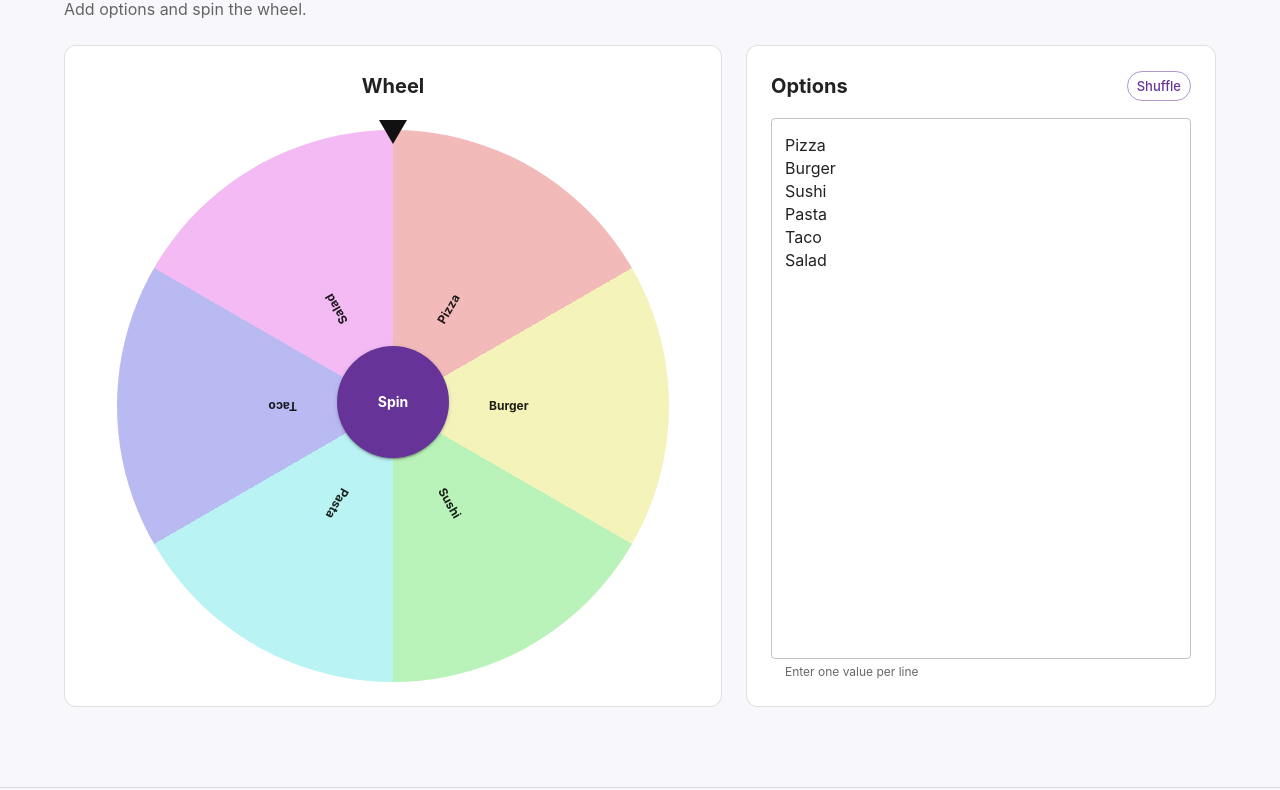
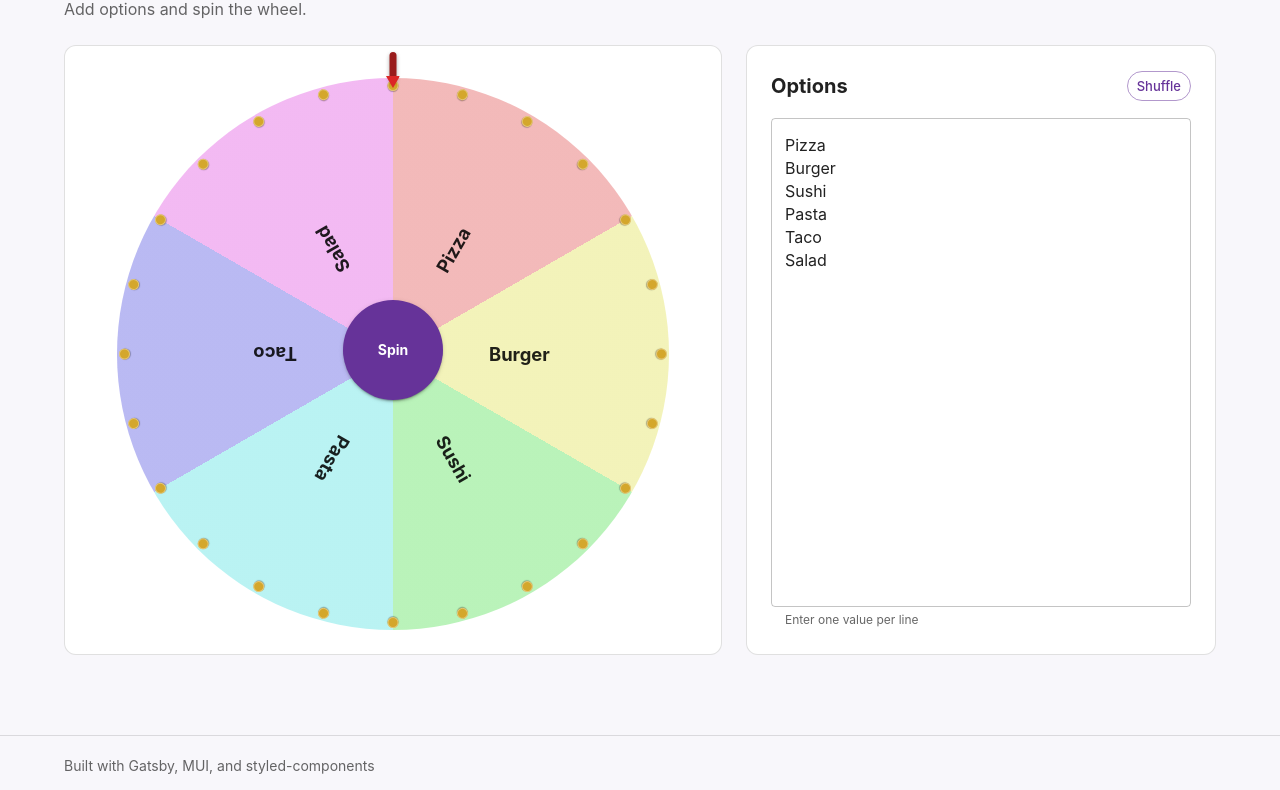
Before and after one commit to BryanWooCH/wheeler, a Gatsby site: page / in a window 1280 px wide. Shown: the part 153-943 px from the top of the page. Built offline with nearby package versions, Linux system fonts and the light colour scheme; Gatsby itself is replaced by a stand-in of ours.

Commit message:
Refine wheel visuals and increase label font size

```diff
--- a/src/components/Wheel-style.tsx
+++ b/src/components/Wheel-style.tsx
@@ -51,6 +51,65 @@ export const Pointer = styled(Box)`
   z-index: 2;
 `;
 
+export const topFlapperWrapSx = {
+  position: "absolute",
+  left: "50%",
+  top: -18,
+  transform: "translateX(-50%)",
+  width: 44,
+  height: 54,
+  pointerEvents: "none",
+  zIndex: 6,
+};
+
+export const topFlapperArmSx = (flapperAngle: number) => ({
+  position: "absolute",
+  left: "50%",
+  top: 0,
+  width: 7,
+  height: 30,
+  borderRadius: 999,
+  bgcolor: "#991b1b",
+  transformOrigin: "50% 4px",
+  transform: `translateX(-50%) rotate(${flapperAngle}deg)`,
+  boxShadow: "0 2px 4px rgba(0,0,0,0.32)",
+  transition: "transform 190ms cubic-bezier(0.16, 0.8, 0.22, 1)",
+});
+
+export const topFlapperTipSx = {
+  position: "absolute",
+  left: "50%",
+  top: 24,
+  transform: "translateX(-50%)",
+  width: 14,
+  height: 12,
+  background: "#dc2626",
+  clipPath: "polygon(50% 100%, 0 0, 100% 0)",
+  filter: "drop-shadow(0 2px 2px rgba(0,0,0,0.28))",
+};
+
+export const breakerPinOrbitSx = (angle: number) => ({
+  position: "absolute",
+  inset: 0,
+  transform: `rotate(${angle}deg)`,
+  transformOrigin: "center",
+  pointerEvents: "none",
+  zIndex: 3,
+});
+
+export const breakerPinSx = {
+  position: "absolute",
+  left: "50%",
+  top: 2,
+  transform: "translateX(-50%)",
+  width: 11,
+  height: 11,
+  borderRadius: "50%",
+  bgcolor: "#d4a72c",
+  boxShadow:
+    "0 0 0 1px rgba(255,255,255,0.35) inset, 0 1px 1px rgba(0,0,0,0.28)",
+};
+
 export const wheelPaperSx = {
   p: 3,
   border: "1px solid",
@@ -102,6 +161,7 @@ export const wheelLabelTextSx = {
   position: "absolute",
   left: 0,
   top: -96,
+  fontSize: { xs: "1.03rem", sm: "1.15rem" },
   lineHeight: 1.2,
   display: "inline-block",
   transform: "translate(0, -50%) rotate(-90deg)",
@@ -114,8 +174,8 @@ export const centerSpinButtonSx = {
   left: "50%",
   top: "50%",
   transform: "translate(-50%, -50%)",
-  minWidth: 112,
-  height: 112,
+  minWidth: 100,
+  height: 100,
   borderRadius: "50%",
   textTransform: "none",
   zIndex: 4,
@@ -140,7 +200,7 @@ export const celebrationEffectsLayerSx = {
   zIndex: 1,
   "@keyframes confettiFall": {
     "0%": { transform: "translate3d(0, -48vh, 0)", opacity: 0 },
-    "10%": { opacity: 1 },
+    "3%": { opacity: 1 },
     "100%": {
       transform: "translate3d(0, 140vh, 0)",
       opacity: 0.75,
--- a/src/components/Wheel.tsx
+++ b/src/components/Wheel.tsx
@@ -1,6 +1,8 @@
 import * as React from "react";
 import { Box, Button, Modal, Paper, Stack, Typography } from "@mui/material";
 import {
+  breakerPinOrbitSx,
+  breakerPinSx,
   celebrationEffectsLayerSx,
   celebrationOverlaySx,
   centerSpinButtonSx,
@@ -12,8 +14,10 @@ import {
   fireworkRaysSx,
   fireworkRingSx,
   type FireworkBurst,
-  Pointer,
   type ResponsiveSize,
+  topFlapperArmSx,
+  topFlapperTipSx,
+  topFlapperWrapSx,
   wheelAreaSx,
   wheelFrameSx,
   wheelLabelContainerSx,
@@ -54,6 +58,18 @@ const Wheel: React.FC<WheelProps> = ({ items, onResult, contentSize }) => {
   const [isSpinning, setIsSpinning] = React.useState(false);
   const [selectedValue, setSelectedValue] = React.useState<string | null>(null);
   const [celebrationOpen, setCelebrationOpen] = React.useState(false);
+  const [flapperAngle, setFlapperAngle] = React.useState(0);
+  const breakerPinCount = React.useMemo(
+    () => Math.max(values.length * 2, 24),
+    [values.length],
+  );
+  const wheelFrameRef = React.useRef<HTMLDivElement | null>(null);
+  const lastPinBucketRef = React.useRef<number | null>(null);
+  const rafIdRef = React.useRef<number | null>(null);
+  const kickTimeoutRef = React.useRef<number | null>(null);
+  const lastKickAtRef = React.useRef(0);
+  const lastWheelAngleRef = React.useRef<number | null>(null);
+  const wheelSpeedRef = React.useRef(0);
 
   const colors = React.useMemo(() => {
     const count = values.length;
@@ -115,6 +131,119 @@ const Wheel: React.FC<WheelProps> = ({ items, onResult, contentSize }) => {
     setCelebrationOpen(false);
   }, []);
 
+  const triggerFlapperKick = React.useCallback(() => {
+    const now = performance.now();
+    if (now - lastKickAtRef.current < 72) {
+      return;
+    }
+    lastKickAtRef.current = now;
+
+    const speed = wheelSpeedRef.current;
+    const intensity = Math.max(0.35, Math.min(speed / 2.6, 1));
+    const kickAngle = -(5 + 5 * intensity);
+    const settleMs = 120 + (1 - intensity) * 40;
+
+    if (kickTimeoutRef.current !== null) {
+      window.clearTimeout(kickTimeoutRef.current);
+    }
+
+    setFlapperAngle(kickAngle);
+    kickTimeoutRef.current = window.setTimeout(() => {
+      setFlapperAngle(0);
+      kickTimeoutRef.current = null;
+    }, settleMs);
+  }, []);
+
+  React.useEffect(() => {
+    if (!isSpinning) {
+      if (rafIdRef.current !== null) {
+        window.cancelAnimationFrame(rafIdRef.current);
+        rafIdRef.current = null;
+      }
+      if (kickTimeoutRef.current !== null) {
+        window.clearTimeout(kickTimeoutRef.current);
+        kickTimeoutRef.current = null;
+      }
+      lastPinBucketRef.current = null;
+      lastWheelAngleRef.current = null;
+      wheelSpeedRef.current = 0;
+      setFlapperAngle(0);
+      return;
+    }
+
+    const pinStep = 360 / breakerPinCount;
+
+    const getWheelAngle = () => {
+      const element = wheelFrameRef.current;
+      if (!element) {
+        return 0;
+      }
+
+      const transform = window.getComputedStyle(element).transform;
+      if (!transform || transform === "none") {
+        return 0;
+      }
+
+      const matrixMatch = transform.match(/matrix\(([^)]+)\)/);
+      if (matrixMatch) {
+        const values = matrixMatch[1].split(",").map(Number);
+        const angle = Math.atan2(values[1], values[0]) * (180 / Math.PI);
+        return (angle + 360) % 360;
+      }
+
+      const matrix3dMatch = transform.match(/matrix3d\(([^)]+)\)/);
+      if (matrix3dMatch) {
+        const values = matrix3dMatch[1].split(",").map(Number);
+        const angle = Math.atan2(values[1], values[0]) * (180 / Math.PI);
+        return (angle + 360) % 360;
+      }
+
+      return 0;
+    };
+
+    const loop = () => {
+      const currentAngle = getWheelAngle();
+      if (lastWheelAngleRef.current !== null) {
+        let delta = currentAngle - lastWheelAngleRef.current;
+        if (delta > 180) {
+          delta -= 360;
+        } else if (delta < -180) {
+          delta += 360;
+        }
+        wheelSpeedRef.current = Math.abs(delta);
+      }
+      lastWheelAngleRef.current = currentAngle;
+
+      const pointerRelativeAngle = (360 - currentAngle + 0.0001) % 360;
+      const currentBucket = Math.floor(pointerRelativeAngle / pinStep);
+
+      if (
+        lastPinBucketRef.current !== null &&
+        currentBucket !== lastPinBucketRef.current
+      ) {
+        triggerFlapperKick();
+      }
+
+      lastPinBucketRef.current = currentBucket;
+      rafIdRef.current = window.requestAnimationFrame(loop);
+    };
+
+    rafIdRef.current = window.requestAnimationFrame(loop);
+
+    return () => {
+      if (rafIdRef.current !== null) {
+        window.cancelAnimationFrame(rafIdRef.current);
+        rafIdRef.current = null;
+      }
+      if (kickTimeoutRef.current !== null) {
+        window.clearTimeout(kickTimeoutRef.current);
+        kickTimeoutRef.current = null;
+      }
+      lastWheelAngleRef.current = null;
+      wheelSpeedRef.current = 0;
+    };
+  }, [breakerPinCount, isSpinning, triggerFlapperKick]);
+
   const confettiPieces: ConfettiPiece[] = React.useMemo(
     () =>
       Array.from({ length: 42 }, (_, index) => ({
@@ -122,7 +251,7 @@ const Wheel: React.FC<WheelProps> = ({ items, onResult, contentSize }) => {
         left: `${Math.random() * 100}%`,
         size: 6 + Math.random() * 10,
         duration: 2.6 + Math.random() * 1.8,
-        delay: Math.random() * 1.6,
+        delay: Math.random() * 0.32,
         rotate: Math.random() * 360,
         color: ["#f6d365", "#fda085", "#a8edea", "#d4fc79", "#fbc2eb"][
           index % 5
@@ -152,20 +281,33 @@ const Wheel: React.FC<WheelProps> = ({ items, onResult, contentSize }) => {
   );
 
   return (
-    <Paper
-      elevation={0}
-      sx={wheelPaperSx}
-    >
+    <Paper elevation={0} sx={wheelPaperSx}>
       <Stack spacing={2.5} alignItems="center" sx={wheelStackSx}>
-        <Typography variant="h6" component="h2" fontWeight={700}>
-          Wheel
-        </Typography>
         <Box sx={wheelAreaSx(scaledContentSize)}>
-          <Pointer />
+          <Box sx={topFlapperWrapSx}>
+            <Box sx={topFlapperArmSx(flapperAngle)}>
+              <Box sx={topFlapperTipSx} />
+            </Box>
+          </Box>
           <WheelFrame
+            ref={wheelFrameRef}
             onTransitionEnd={handleSpinEnd}
-            sx={wheelFrameSx(scaledContentSize, wheelBackground, rotation, isSpinning)}
+            sx={wheelFrameSx(
+              scaledContentSize,
+              wheelBackground,
+              rotation,
+              isSpinning,
+            )}
           >
+            {Array.from({ length: breakerPinCount }, (_, index) => {
+              const angle = (index * 360) / breakerPinCount;
+              return (
+                <Box key={`breaker-pin-${index}`} sx={breakerPinOrbitSx(angle)}>
+                  <Box sx={breakerPinSx} />
+                </Box>
+              );
+            })}
+
             {values.map((item, index) => {
               const angle = index * segmentAngle + segmentAngle / 2;
               return (
@@ -216,14 +358,14 @@ const Wheel: React.FC<WheelProps> = ({ items, onResult, contentSize }) => {
 
           <Paper elevation={0} sx={winnerModalPaperSx}>
             <Typography
-              id="winner-title"
-              variant="h1"
-              sx={winnerTitleSx}
+              id="winner-description"
+              variant="h5"
+              sx={winnerDescriptionSx}
             >
+              🎉 Winner!
+            </Typography>
+            <Typography id="winner-title" variant="h1" sx={winnerTitleSx}>
               {selectedValue}
-            </Typography>
-            <Typography id="winner-description" variant="h4" sx={winnerDescriptionSx}>
-              Selected
             </Typography>
 
             <Button
--- a/src/pages/index.tsx
+++ b/src/pages/index.tsx
@@ -30,7 +30,7 @@ const IndexPage: React.FC<PageProps> = () => {
         <Container maxWidth="lg">
           <Stack spacing={1.5} sx={{ mb: 3 }}>
             <Typography variant="h4" component="h2" fontWeight={700}>
-              Random Picker Wheel
+              Spin & Pick
             </Typography>
             <Typography variant="body1" color="text.secondary">
               Add options and spin the wheel.
```
